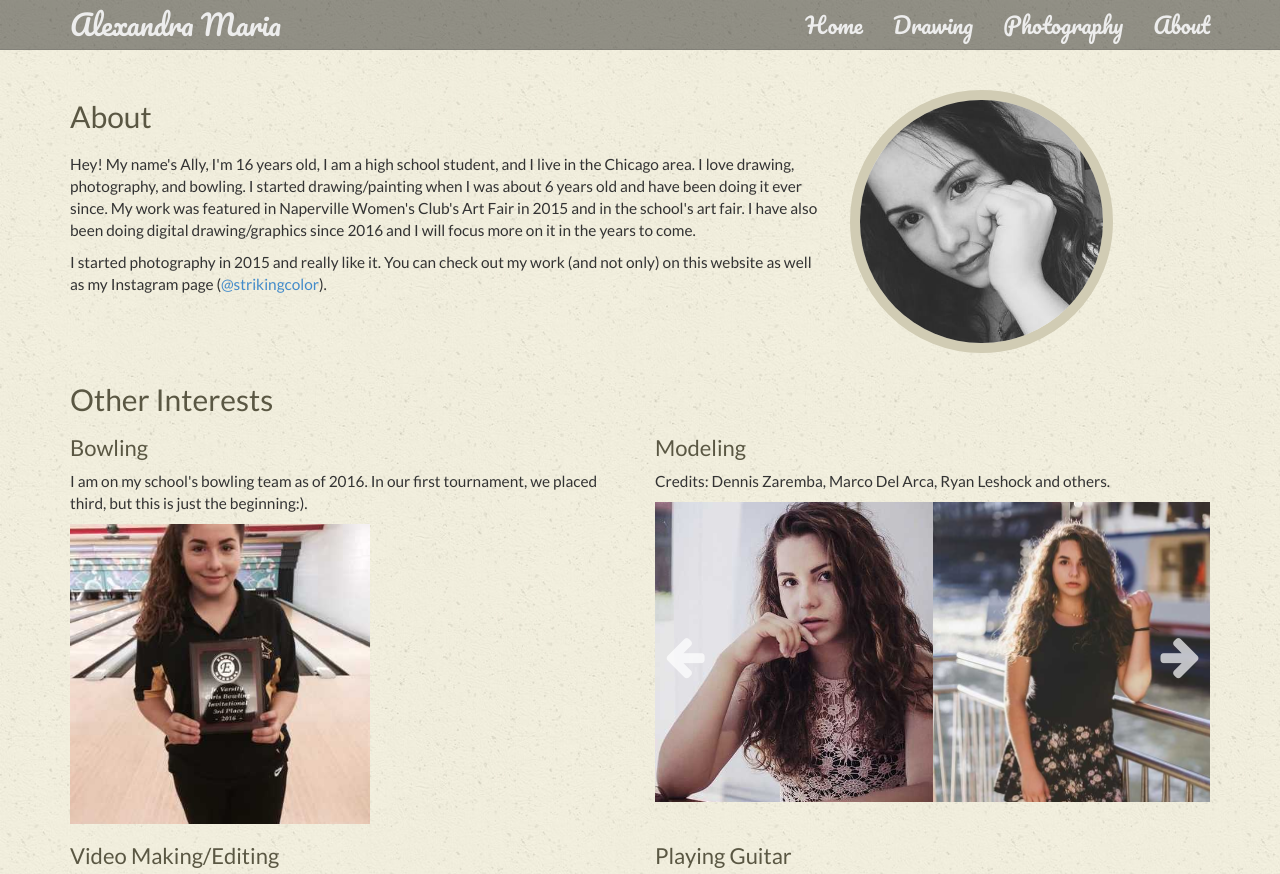
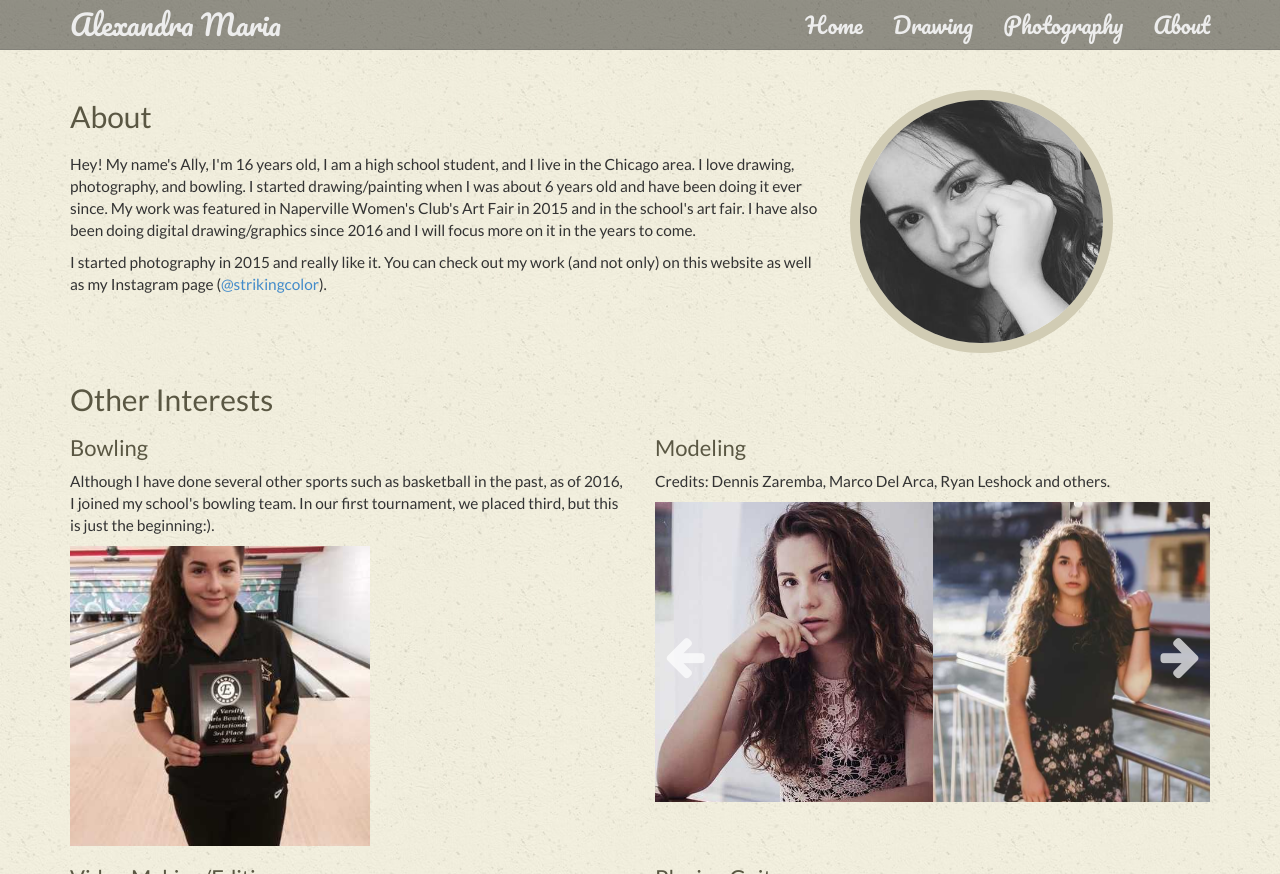
Before and after one commit to allyth/allyth, a Jekyll site: the page built from about.html, in a window 1280 px wide and 1387 px high, cut to the strip 0-874 px from the top of the window. Built offline with Jekyll 4.4.1, drawn with Linux system fonts in a browser that asks for light colours.

Commit message:
Changed about

```diff
--- a/about.html
+++ b/about.html
@@ -30,7 +30,7 @@ title: About
             <div class="col-md-6">
                 <h3>Bowling</h3>
 
-                <p>I am on my school's bowling team as of 2016. In our first tournament, we placed third, but this is just the beginning:).</p>
+                <p>Although I have done several other sports such as basketball in the past, as of 2016, I joined my school's bowling team. In our first tournament, we placed third, but this is just the beginning:).</p>
                 <p>
                     <img style="width: 300px;" src="/img/site/bowling-tournament-2016.jpg" />
                 </p>
```
